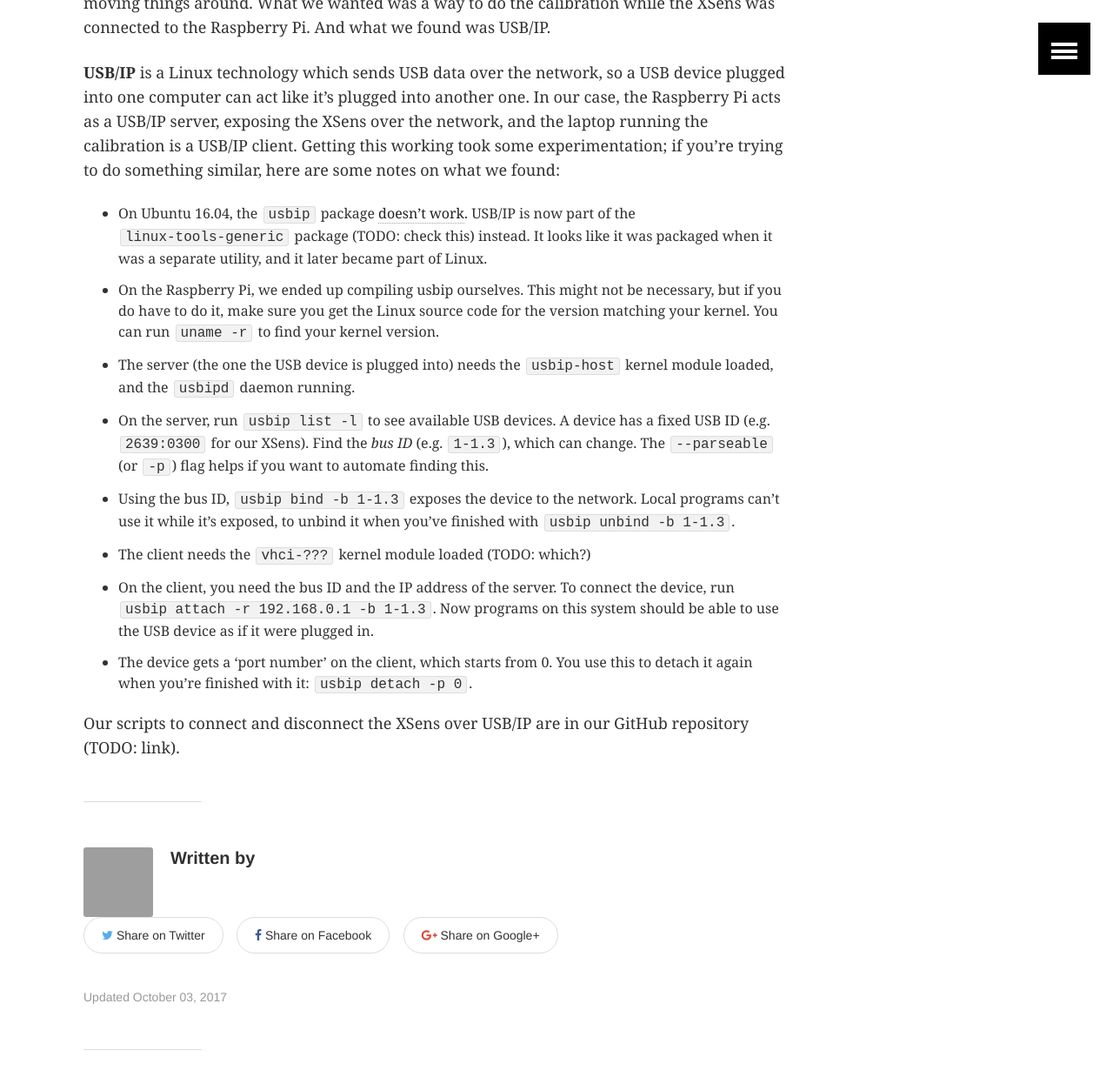
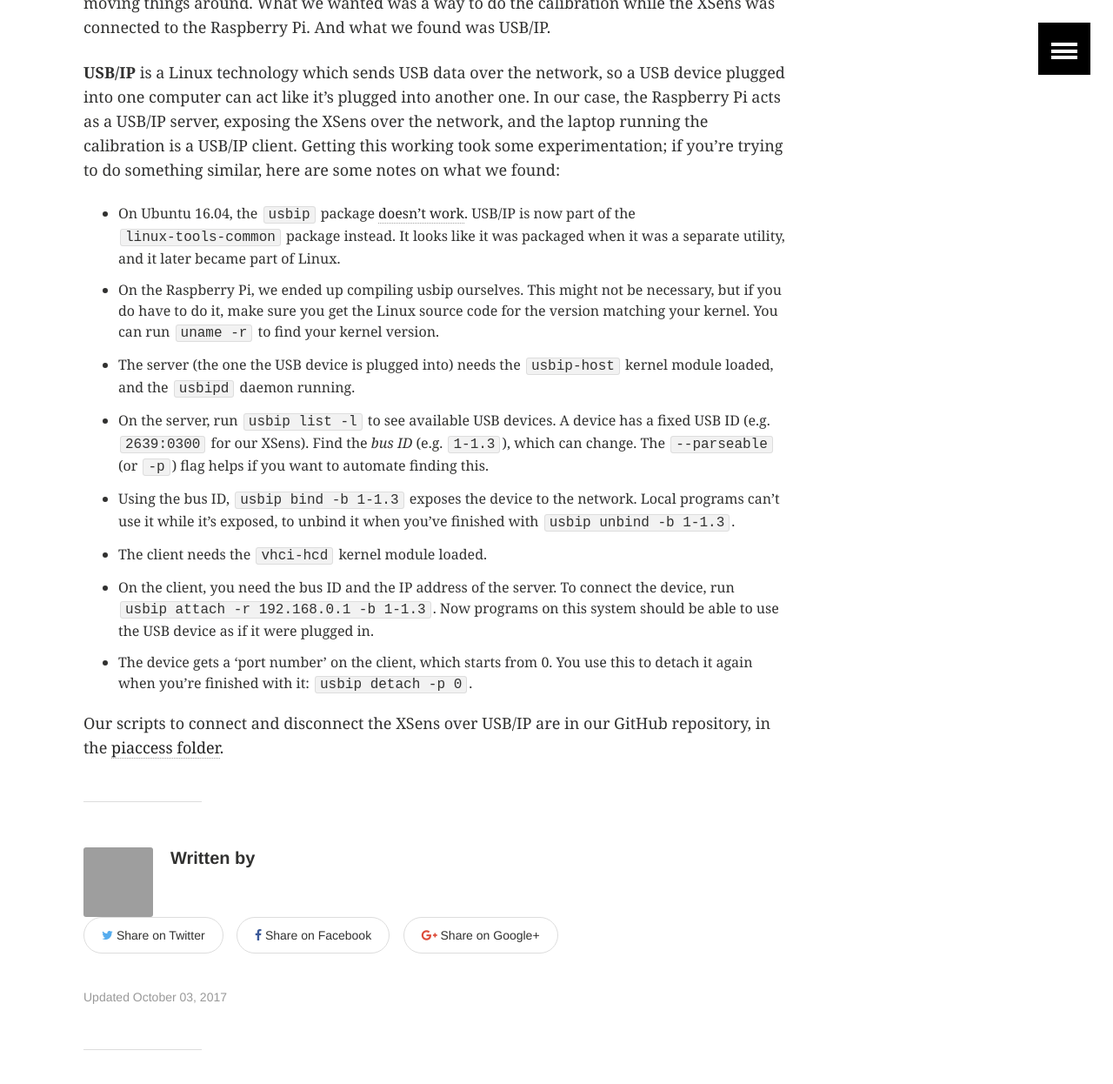
Before and after one commit to Maritime-Robotics-Student-Society/blog, a Jekyll site: the page built from _posts/articles/2018-03-17-usbip.md, in a window 1280 px wide and 1400 px high, scrolled down 514 px. Shown: the top 1246 px of the window at 87% size. Built offline with Jekyll 4.4.1, drawn with Linux system fonts in a browser that asks for light colours; comment, search, counter and statistics services are not loaded.

Commit message:
Fill in TODO pieces

```diff
--- a/_posts/articles/2018-03-17-usbip.md
+++ b/_posts/articles/2018-03-17-usbip.md
@@ -33,7 +33,7 @@ Getting this working took some experimentation; if you're trying to do something
 similar, here are some notes on what we found:
 
 - On Ubuntu 16.04, the `usbip` package [doesn't work](https://bugs.launchpad.net/ubuntu/+source/linux/+bug/900384).
-  USB/IP is now part of the `linux-tools-generic` package (TODO: check this) instead.
+  USB/IP is now part of the `linux-tools-common` package instead.
   It looks like it was packaged when it was a separate utility, and it later
   became part of Linux.
 - On the Raspberry Pi, we ended up compiling usbip ourselves. This might not
@@ -49,7 +49,7 @@ similar, here are some notes on what we found:
 - Using the bus ID, `usbip bind -b 1-1.3` exposes the device to the network.
   Local programs can't use it while it's exposed, to unbind it when you've
   finished with `usbip unbind -b 1-1.3`.
-- The client needs the `vhci-???` kernel module loaded (TODO: which?)
+- The client needs the `vhci-hcd` kernel module loaded.
 - On the client, you need the bus ID and the IP address of the server. To
   connect the device, run `usbip attach -r 192.168.0.1 -b 1-1.3`. Now programs
   on this system should be able to use the USB device as if it were plugged in.
@@ -57,4 +57,4 @@ similar, here are some notes on what we found:
   this to detach it again when you're finished with it: `usbip detach -p 0`.
 
 Our scripts to connect and disconnect the XSens over USB/IP are in our
-GitHub repository (TODO: link).
+GitHub repository, in the [piaccess folder](https://github.com/Maritime-Robotics-Student-Society/sailing-robot/tree/master/piaccess).
```
